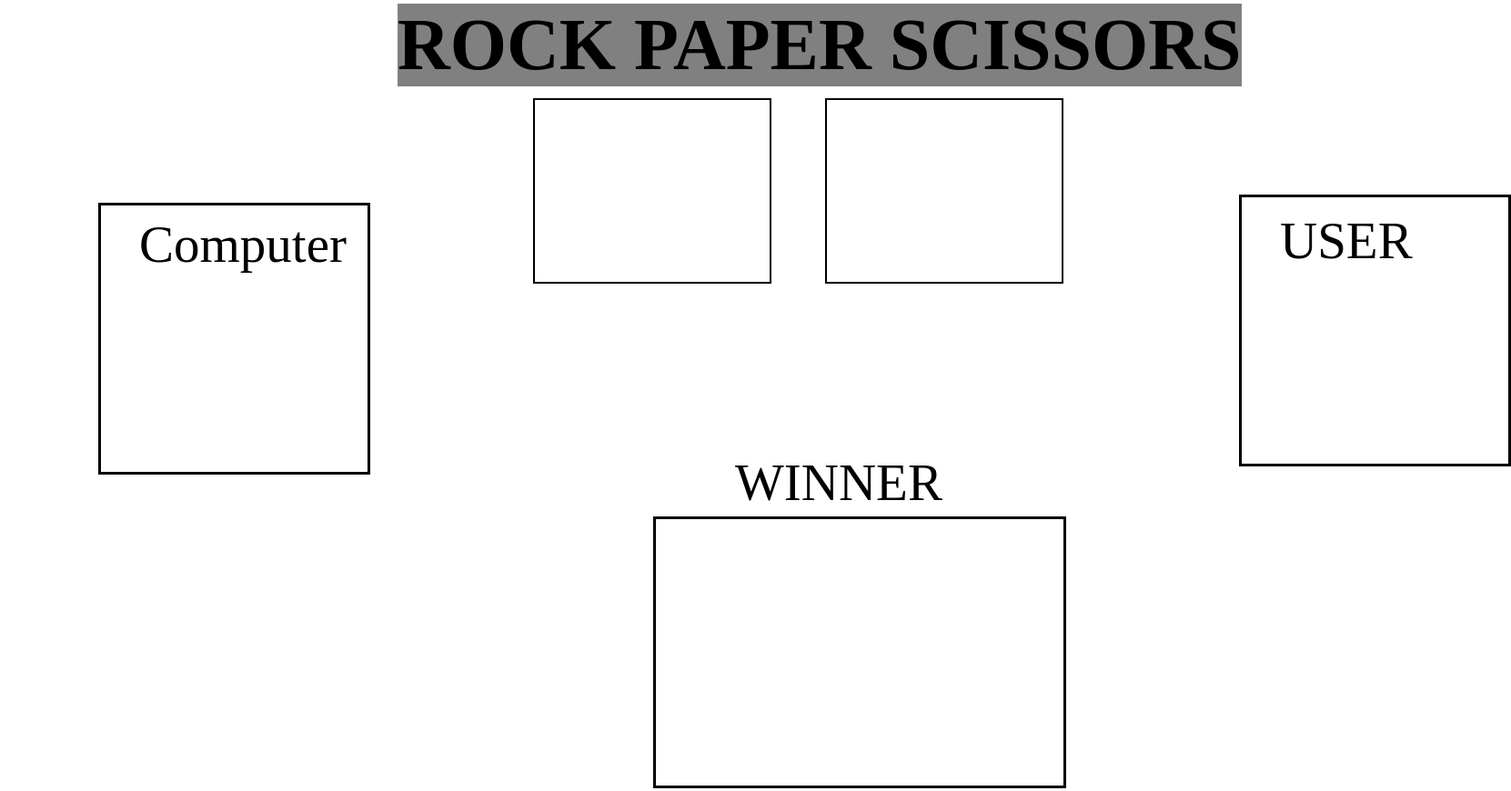
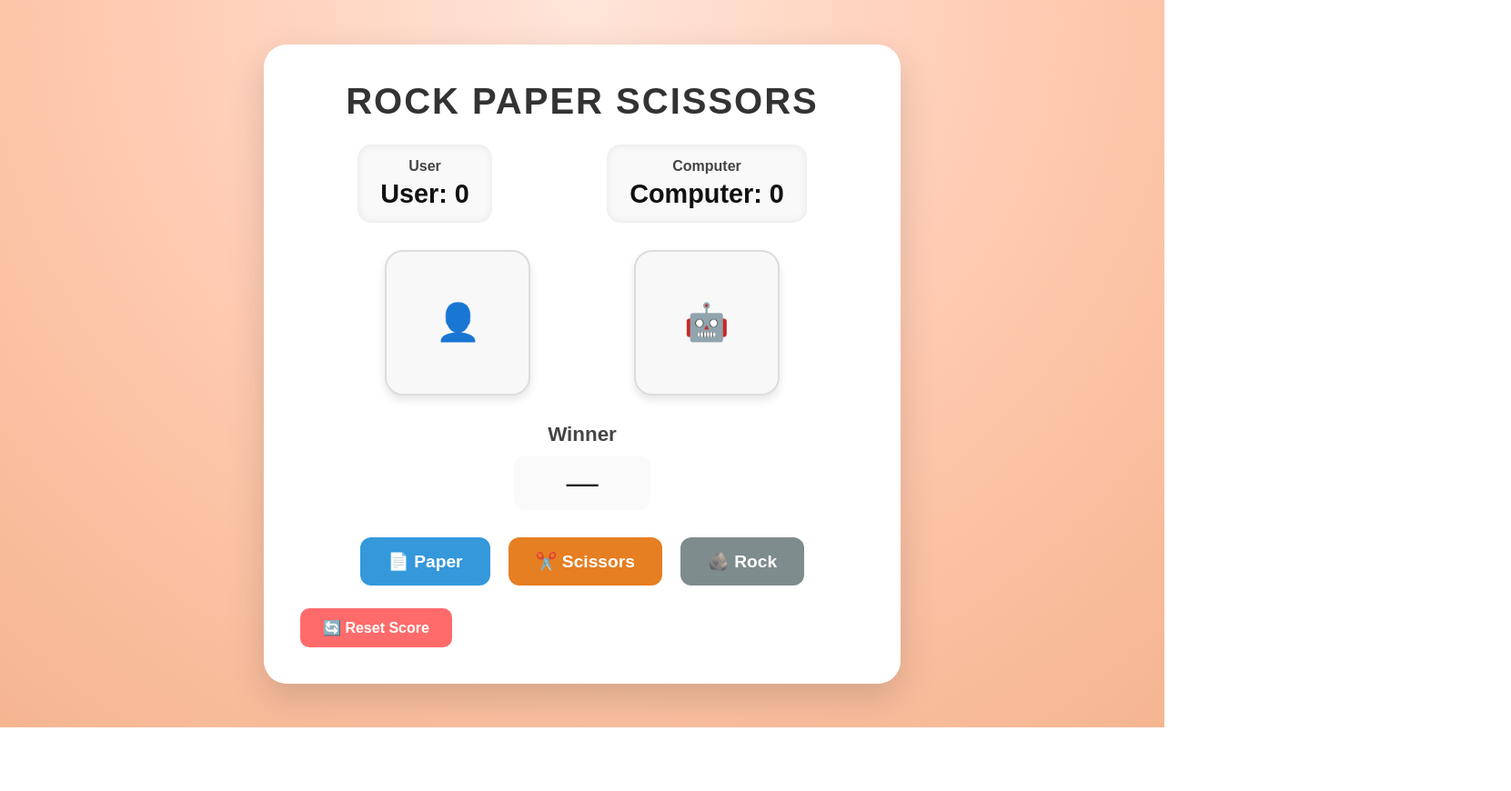
Before and after one commit to amitsingh-codes/rock-paper-scissor-game, a plain HTML site: page index.html in a window 1280 px wide. Shown: the top 870 px of the page at 91% size, 1661 px wide, since content can reach past the window. After the commit the page ends 800 px from the top, so only its background shows below. Drawn offline with Linux system fonts and the light colour scheme.

Commit message:
changes the ui and added reset button

```diff
--- a/index.html
+++ b/index.html
@@ -1,31 +1,45 @@
 <!DOCTYPE html>
 <html lang="en">
+<head>
+  <meta charset="UTF-8" />
+  <meta name="viewport" content="width=device-width, initial-scale=1.0" />
+  <title>Rock Paper Scissors</title>
+  <link rel="stylesheet" href="style.css" />
+</head>
+<body>
+  <main class="game">
+    <h1>ROCK PAPER SCISSORS</h1>
 
-<head>
-    <meta charset="UTF-8">
-    <meta name="viewport" content="width=device-width, initial-scale=1.0">
-    <title>Rock paper scissors</title>
-    <link rel="stylesheet" href="style.css">
-</head>
+    <section class="scoreboard">
+      <div class="score">
+        <h2>User</h2>
+        <p class="usercounter">User: 0</p>
+      </div>
+      <div class="score">
+        <h2>Computer</h2>
+        <p class="compcounter">Computer: 0</p>
+      </div>
+    </section>
 
-<body>
-    <h1>ROCK PAPER SCISSORS</h1>
-    <div class="counter">
-        <div class="usercounter count"></div>
-        <div class="compcounter count"></div>
-    </div>
-    <div class="Computer">Computer</div>
-    <div class="computerchoice box"></div>
-    <div class="user">USER</div>
-    <div class="userchoice box"></div>
-    <div class="winner">WINNER</div>
-    <div class="result"></div>
-    <div class="container">
-        <div class="paper ttt">PAPER</div>
-        <div class="scissors ttt">SCISSORS</div>
-        <div class="rock ttt">Rock</div>
-    </div>
-    <script src="script.js"></script>
+    <section class="choices">
+      <div class="choice userchoice">👤</div>
+      <div class="choice computerchoice">🤖</div>
+    </section>
+
+    <section class="result-section">
+      <h2>Winner</h2>
+      <div class="result">—</div>
+    </section>
+
+    <section class="buttons">
+      <button class="paper">📄 Paper</button>
+      <button class="scissors">✂️ Scissors</button>
+      <button class="rock">🪨 Rock</button>
+    </section>
+
+    <button class="reset">🔄 Reset Score</button>
+  </main>
+
+  <script src="script.js"></script>
 </body>
-
 </html>
--- a/script.js
+++ b/script.js
@@ -1,86 +1,85 @@
-const scissor = document.querySelector(".scissors")
-const rock =   document.querySelector(".rock")
-const paper = document.querySelector(".paper")
-const result = document.querySelector(".result")
-const computerchoice = document.querySelector(".computerchoice")
-const userchoice = document.querySelector(".userchoice")
-const usercounter = document.querySelector(".usercounter")
-const compcounter =  document.querySelector(".compcounter")
+const scissor = document.querySelector(".scissors");
+const rock = document.querySelector(".rock");
+const paper = document.querySelector(".paper");
+const result = document.querySelector(".result");
+const computerchoice = document.querySelector(".computerchoice");
+const userchoice = document.querySelector(".userchoice");
+const usercounter = document.querySelector(".usercounter");
+const compcounter = document.querySelector(".compcounter");
+const resetBtn = document.querySelector(".reset");
 
+let usercount = 0;
+let compcount = 0;
+let b = null;
 
-
-// function to genrate a randome choice for rock paper scissor
-let b = null
-function RPS(){
-    let a = Math.random()
-    if (a<0.333){
-        return b = "scissor"
-    }
-    else if (a>0.333 && a<0.666){
-        return b =  "rock"
-    }
-    else{
-        return b = "paper"
-    }
+// random computer choice
+function RPS() {
+  let a = Math.random();
+  if (a < 0.333) return (b = "scissor");
+  else if (a < 0.666) return (b = "rock");
+  else return (b = "paper");
 }
 
+function start(c, b) {
+  const resultBox = result;
+  const userBox = userchoice;
+  const compBox = computerchoice;
 
-// for user Selection
+  // reset visuals
+  resultBox.className = "result";
+  userBox.classList.remove("animate");
+  compBox.classList.remove("animate");
 
-function userselection(){
-    rock.addEventListener("click",function(){
-        let c = "rock"
-        RPS()
-        computerchoice.innerHTML = `<h2>${b}</h2>`
-        userchoice.innerHTML = `<h2>${c}</h2> `
-        start(c,b)
-        usercounter.innerHTML = `<h3>user:${usercount}</h3>`
-        compcounter.innerHTML = `<h3>Computer:${compcount}</h3>`
-        return c
-    })
-    scissor.addEventListener("click",function(){
-        let c = "scissor"
-        RPS()
-        computerchoice.innerHTML = `<h2>${b}</h2>`
-        userchoice.innerHTML = `<h2>${c}</h2> `
-        start(c,b)
-        usercounter.innerHTML = `<h3>user:${usercount}</h3>`
-        compcounter.innerHTML = `<h3>Computer:${compcount}</h3>`
-        return c
+  // set choices
+  userBox.textContent = c;
+  compBox.textContent = b;
 
-    })
-    paper.addEventListener("click",function(){
-        let c = "paper"
-        RPS()
-        computerchoice.innerHTML = `<h2>${b}</h2>`
-        userchoice.innerHTML = `<h2>${c}</h2>`
-        start(c,b)
-        usercounter.innerHTML = `<h3>user:${usercount}</h3>`
-        compcounter.innerHTML = `<h3>Computer:${compcount}</h3>`
-        return c
-    })
+  if (c === b) {
+    resultBox.textContent = "Draw";
+    resultBox.classList.add("draw");
+  } else if (
+    (c === "scissor" && b === "rock") ||
+    (c === "rock" && b === "paper") ||
+    (c === "paper" && b === "scissor")
+  ) {
+    resultBox.textContent = "Computer Wins";
+    resultBox.classList.add("lose");
+    compBox.classList.add("animate");
+    compcount++;
+  } else {
+    resultBox.textContent = "User Wins";
+    resultBox.classList.add("win");
+    userBox.classList.add("animate");
+    usercount++;
+  }
+
+  usercounter.textContent = `User: ${usercount}`;
+  compcounter.textContent = `Computer: ${compcount}`;
 }
 
-userselection()
+function userselection() {
+  [rock, paper, scissor].forEach((btn) => {
+    btn.addEventListener("click", function () {
+      const c = btn.classList.contains("rock")
+        ? "rock"
+        : btn.classList.contains("paper")
+        ? "paper"
+        : "scissor";
+      RPS();
+      start(c, b);
+    });
+  });
+}
 
-// for checking the user and computer inputes and also giving them score
+userselection();
 
-let usercount = 0
-let compcount = 0
-
-function start(c,b){
-    if (c == b){
-        result.innerHTML = "<h2>Equal</h2> "
-    }
-    else if ((c == "scissor" && b == "rock") || (c == "rock" && b == "paper") || (c == "paper" && b == "scissor")){
-        result.innerHTML = "<h2>Computer</h2>"
-        compcount = compcount + 1
-    }
-    else if((c == "rock" && b == "scissor") || (c == "paper" && b == "rock") || (c == "scissor" && b == "paper")){
-        result.innerHTML = "<h2>User</h2>"
-        usercount = usercount + 1
-    }
-    else{
-        result.innerHTML = "Please Enter the valid input"
-    }
-}
+resetBtn.addEventListener("click", () => {
+  usercount = 0;
+  compcount = 0;
+  usercounter.textContent = "User: 0";
+  compcounter.textContent = "Computer: 0";
+  result.textContent = "—";
+  result.className = "result";
+  userchoice.textContent = "👤";
+  computerchoice.textContent = "🤖";
+});
--- a/style.css
+++ b/style.css
@@ -1,118 +1,174 @@
-h1{
-    position: relative;
-    top: -50px;
-    left:429px;
-    font-size: 80px;
-    color: black;
-    width: fit-content;
-    background-color: gray;
-}
-.ttt{
-    height: 200px;
-    width: 200px;
-    border: 2px solid black;
-    font-size: 40px;
-    margin-left: 49px;
-    display: inline-block;
-    position: relative;
-    left: 507px;
-    top: -387px;
-    text-align: center;
+* {
+  margin: 0;
+  padding: 0;
+  box-sizing: border-box;
+  font-family: "Poppins", sans-serif;
 }
 
-.rock{
-    background-color: gray;
+body {
+  background: radial-gradient(circle at top, #ffe5d9, #ffcab0, #f5b591);
+  height: 100vh;
+  display: flex;
+  justify-content: center;
+  align-items: center;
 }
 
-.scissors{
-    background-color: orange;
+.game {
+  background: #fff;
+  padding: 40px;
+  border-radius: 25px;
+  box-shadow: 0 15px 40px rgba(0,0,0,0.15);
+  text-align: center;
+  width: 90%;
+  max-width: 700px;
+  transition: all 0.3s ease;
 }
 
-.paper{
-    background-color: white;
+h1 {
+  font-size: 2.5rem;
+  color: #333;
+  margin-bottom: 25px;
+  text-transform: uppercase;
+  letter-spacing: 2px;
 }
 
-.result{
-    font-size: 57px;
-    height: 69px;
-    width: 693px;
-    color: black;
-    position: relative;
-    top: 57px;
-    left: 402px;
-    border: 3px solid black;
+.scoreboard {
+  display: flex;
+  justify-content: space-around;
+  margin-bottom: 25px;
 }
 
-.counter{
-    height: 10px;
+.score {
+  background: #f9f9f9;
+  padding: 15px 25px;
+  border-radius: 15px;
+  box-shadow: inset 0 0 10px rgba(0,0,0,0.08);
+  transition: 0.3s;
 }
 
-.computerchoice{
-    font-size: 57px;
-    height: 293px;
-    width: 293px;
-    color: black;
-    position: relative;
-    top: -50px;
-    left: 100px;
-    border: 3px solid black;
+.score:hover {
+  transform: scale(1.05);
 }
 
-.userchoice{
-    font-size: 57px;
-    height: 293px;
-    width: 293px;
-    color: black;
-    position: relative;
-    top: -423px;
-    left: 1354px;
-    border: 3px solid black;
+.score h2 {
+  font-size: 1rem;
+  color: #444;
 }
 
-.count{
-    height: 200px;
-    width: 258px;
-    border: 2px solid black;
-    font-size: 40px;
-    margin-left: 55px;
-    display: inline-block;
-    position: relative;
-    left: 523px;
-    top: -90px;
+.score p {
+  font-size: 1.8rem;
+  font-weight: 600;
+  color: #111;
+  margin-top: 5px;
 }
 
-.Computer{
-    font-size: 57px;
-    position: relative;
-    left: 145px;
-    top: 28px;
-    width: fit-content;
+.choices {
+  display: flex;
+  justify-content: space-evenly;
+  align-items: center;
+  margin: 30px 0;
+  gap: 20px;
 }
 
-h2{
-    margin-left: 40px;
+.choice {
+  background: #f8f8f8;
+  border: 2px solid #ddd;
+  border-radius: 20px;
+  width: 160px;
+  height: 160px;
+  font-size: 2.5rem;
+  display: flex;
+  justify-content: center;
+  align-items: center;
+  box-shadow: 0 5px 10px rgba(0,0,0,0.1);
+  transition: all 0.3s ease;
 }
 
-.user{
-    font-size: 57px;
-    position: relative;
-    left: 1399px;
-    top: -340px;
-    width: fit-content;
+.choice.animate {
+  transform: scale(1.2);
+  background: #dfffdc;
+  border-color: #2ecc71;
+  box-shadow: 0 0 15px rgba(46, 204, 113, 0.5);
 }
 
-.result{
-    height: 293px;
-    width: 448px;
-    position: relative;
-    top: -433px;
-    left: 710px;
+.result-section h2 {
+  font-size: 1.4rem;
+  color: #444;
 }
 
-.winner{
-    font-size: 57px;
-    position: relative;
-    left: 800px;
-    top: -438px;
-    width: fit-content;
+.result {
+  font-size: 2.2rem;
+  color: #222;
+  margin-top: 10px;
+  padding: 10px 20px;
+  border-radius: 12px;
+  background: #fafafa;
+  display: inline-block;
+  min-width: 150px;
+  transition: all 0.3s ease;
 }
+
+.result.win {
+  background: #d4edda;
+  color: #155724;
+  box-shadow: 0 0 15px rgba(46, 204, 113, 0.4);
+}
+
+.result.lose {
+  background: #f8d7da;
+  color: #721c24;
+  box-shadow: 0 0 15px rgba(231, 76, 60, 0.4);
+}
+
+.result.draw {
+  background: #fff3cd;
+  color: #856404;
+  box-shadow: 0 0 15px rgba(241, 196, 15, 0.4);
+}
+
+.buttons {
+  margin-top: 30px;
+  display: flex;
+  justify-content: center;
+  gap: 20px;
+}
+
+button {
+  padding: 15px 30px;
+  font-size: 1.2rem;
+  border: none;
+  border-radius: 12px;
+  cursor: pointer;
+  transition: all 0.2s ease;
+  color: white;
+  font-weight: 600;
+  display: flex;
+  align-items: center;
+  gap: 8px;
+}
+
+.paper { background: #3498db; }
+.scissors { background: #e67e22; }
+.rock { background: #7f8c8d; }
+
+button:hover {
+  transform: translateY(-4px);
+  box-shadow: 0 8px 15px rgba(0,0,0,0.2);
+  opacity: 0.95;
+}
+
+.reset {
+  margin-top: 25px;
+  padding: 12px 25px;
+  background: #ff6b6b;
+  color: white;
+  border: none;
+  border-radius: 10px;
+  font-size: 1rem;
+  cursor: pointer;
+  transition: 0.3s;
+}
+
+.reset:hover {
+  background: #ff4b4b;
+}
```
